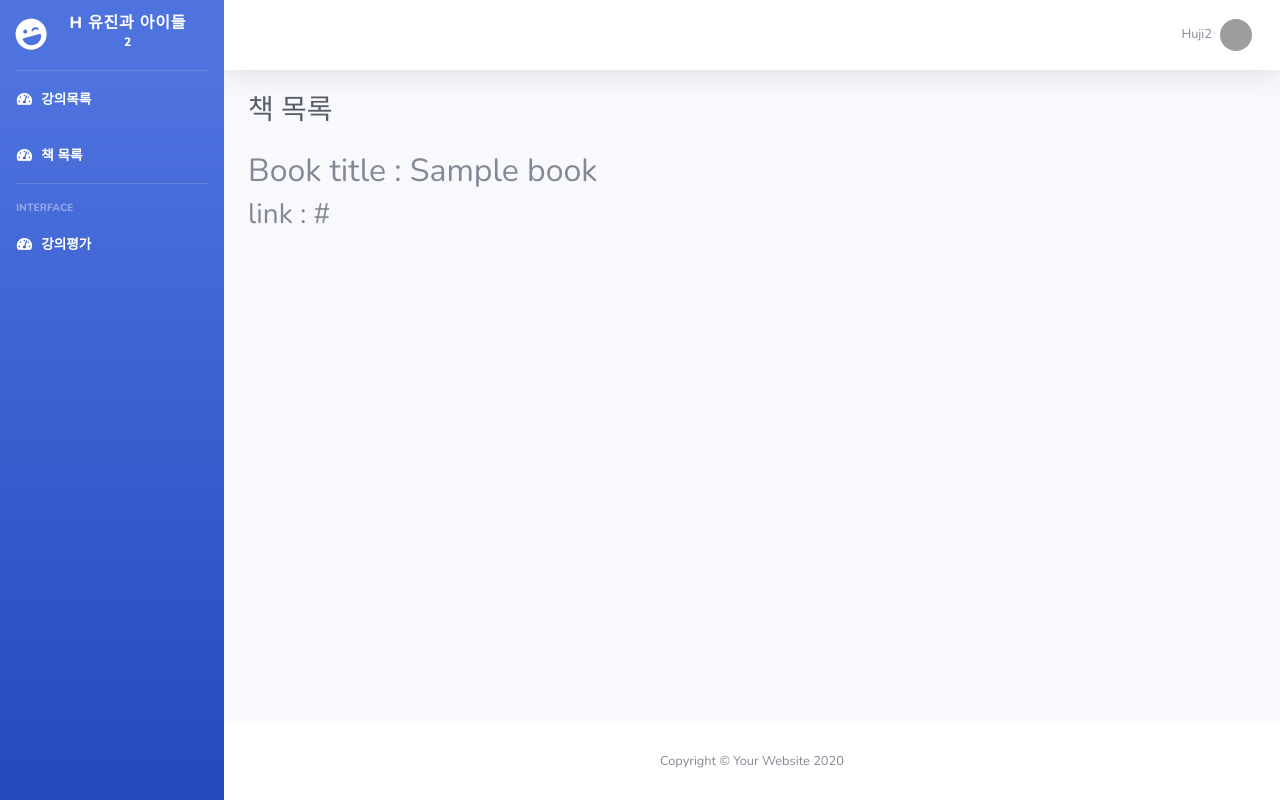
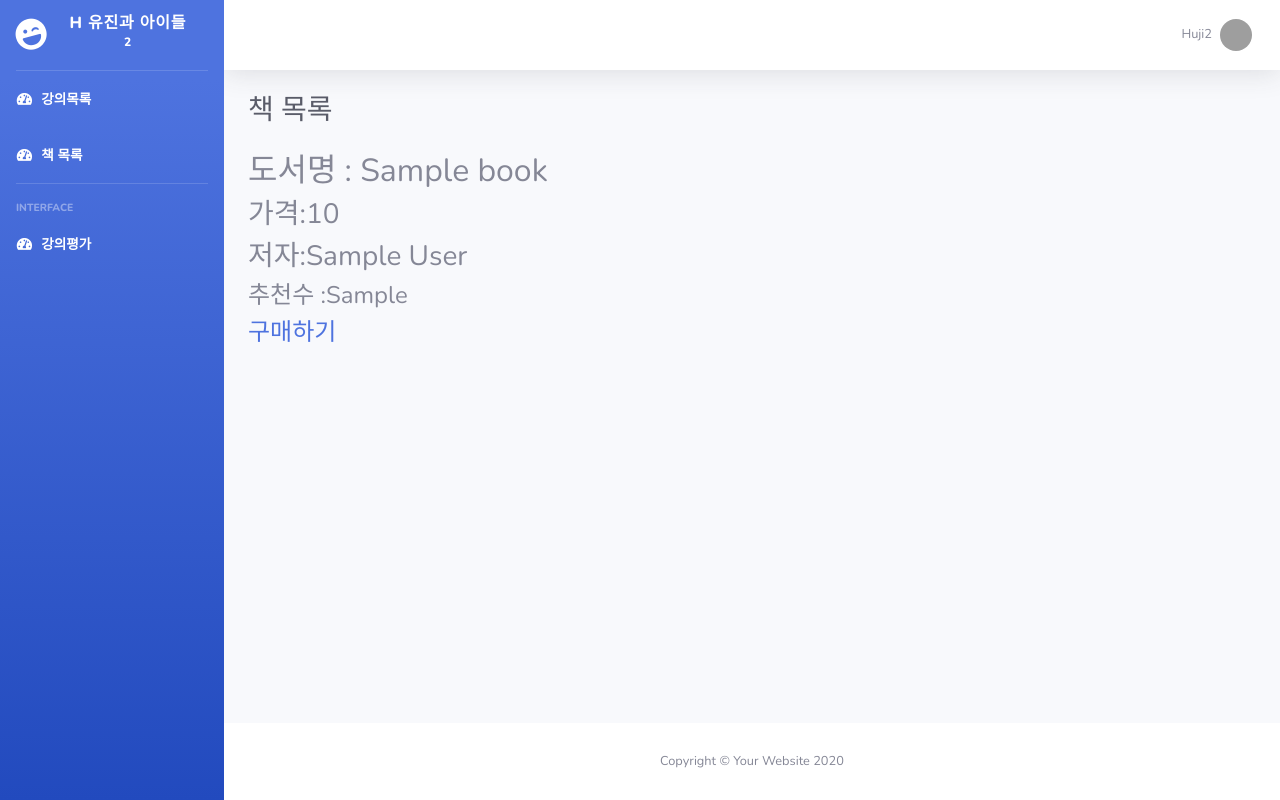
Before and after one commit to coconutstd/lecture_review_site, a Django app: page /book in a window 1280 px wide. Run offline with Django 3.2, Linux system fonts and the light colour scheme; tables that the repository leaves empty hold one stand-in row (values such as "Sample post"); some libraries are stand-ins or nearby versions; grey boxes are pictures that could not be loaded.

Commit message:
#5 도서추천(도서명,저자,추천수,구매링크)

```diff
--- a/lecture/models.py
+++ b/lecture/models.py
@@ -29,4 +29,5 @@ class Book(models.Model):
     author=models.CharField(max_length=20)
     price=models.IntegerField()
     link=models.CharField(max_length=200)
+    like=models.CharField(max_length=20)
 ######DB에 추가해놨음 books #######
--- a/lecture/templates/lecture/book_list.html
+++ b/lecture/templates/lecture/book_list.html
@@ -6,10 +6,21 @@
             <h1 class="h3 mb-0 text-gray-800">책 목록</h1>
 
           </div>
+
     {% for book in books %}
+        <p>
         <div class="book">
-            <h2>Book title : {{ book.title }}</h2>
+            <h2>도서명 : {{ book.title }}</h2>
         </div>
-        <h3>link : {{ book.link }}</h3>
+        <div>
+            <h3>가격:{{ book.price }}</h3>
+            <h3>저자:{{ book.author }}</h3>
+        </div>
+        <span>
+            <h4>추천수 :{{ book.like }}</h4>
+        </span>
+        <h4><a href=" {{ book.link }}">구매하기 </a></h4>
+        <br>
+        </p>
     {% endfor %}
 {% endblock %}
--- a/lecture/views.py
+++ b/lecture/views.py
@@ -9,9 +9,7 @@ def lecture_list(request):
     lectures = Lecture.objects.all()
     return render(request, 'lecture/lecture_list.html', {'lectures': lectures} )
 
-######DB에 추가해놨음 books #######
+
 def book_list(request):
     books=Book.objects.all()
-    return render(request,'lecture/book_list.html', {'books':books})
-
-######DB에 추가해놨음 books #######
+    return render(request, 'lecture/book_list.html', {'books':books})
```
